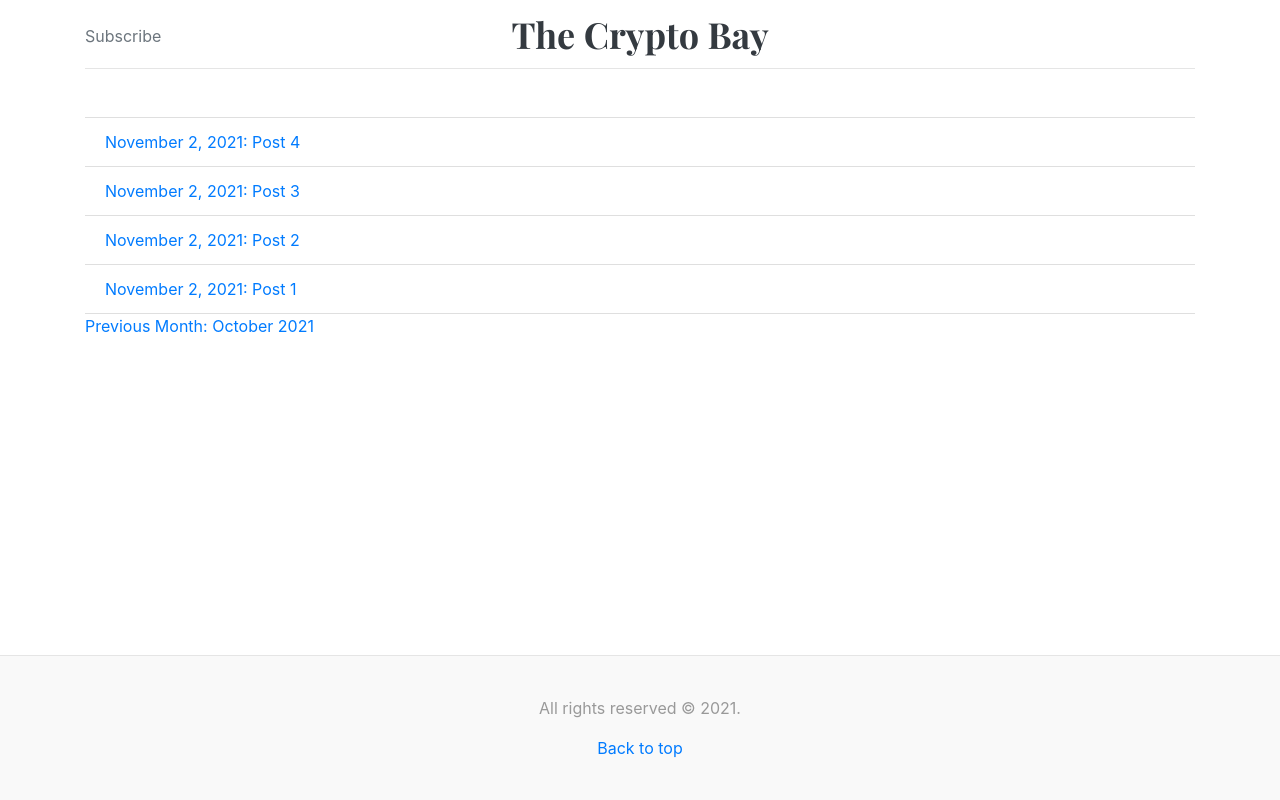
After one commit to vitaliyterziev/sleepy-peak-45718, a Django app: page /2021/11/ in a window 1280 px wide. The commit adds this page. Run offline with Django 3.2, Linux system fonts and the light colour scheme; data comes from the database, SQL or seed files in the repository; both versions use the stored data as it was after the commit; some libraries are stand-ins or nearby versions.

Commit message:
moth archive page

```diff
--- /dev/null
+++ b/blog/static/blog/sticky-footer.css
@@ -0,0 +1,17 @@
+/* Sticky footer styles
+-------------------------------------------------- */
+html {
+    position: relative;
+    min-height: 100%;
+}
+
+body {
+    margin-bottom: 145px; /* Margin bottom by footer height */
+}
+
+.footer {
+    position: absolute;
+    bottom: 0;
+    width: 100%;
+    height: 145px; /* Set the fixed height of the footer here */
+}
--- a/blog/templates/blog/base.html
+++ b/blog/templates/blog/base.html
@@ -17,6 +17,7 @@
     <!-- Custom styles for this template -->
     <link href="https://fonts.googleapis.com/css?family=Playfair+Display:700,900" rel="stylesheet">
     <link href="{% static 'blog/blog.css' %}" rel="stylesheet">
+    <link href="{% static 'blog/sticky-footer.css' %}" rel="stylesheet">
 </head>
 
 <body>
@@ -44,7 +45,7 @@
 
     {% block content %}{% endblock %}
 
-    <footer class="blog-footer">
+    <footer class="blog-footer footer">
         <p>All rights reserved © 2021.</p>
         <p>
             <a href="#">Back to top</a>
--- /dev/null
+++ b/blog/templates/blog/entry_archive_month.html
@@ -0,0 +1,22 @@
+{% extends "blog/base.html" %}
+{% load static %}
+
+{% block content %}
+<div class="container">
+<br><br>
+<ul class="list-group list-group-flush">
+    {% for entry in object_list %}
+        <li class="list-group-item"><a href="{% url 'blog:detail' entry.id %}">{{ entry.pub_date|date:"F j, Y" }}: {{ entry.entry_title }}</a></li>
+    {% endfor %}
+</ul>
+
+<p>
+    {% if previous_month %}
+    <a href="{% url 'blog:archive_month_numeric' previous_month.year previous_month.month %}">Previous Month: {{ previous_month|date:"F Y" }}</a>
+    {% endif %}
+    {% if next_month %}
+    <a href="{% url 'blog:archive_month_numeric' next_month.year next_month.month %}">Next Month: {{ next_month|date:"F Y" }}</a>
+    {% endif %}
+</p>
+</div>
+{% endblock %}
--- a/blog/templates/blog/index.html
+++ b/blog/templates/blog/index.html
@@ -87,8 +87,8 @@
             <div class="p-3">
                 <h4 class="font-italic">Archives</h4>
                 <ol class="list-unstyled mb-0">
-                    <li><a href="#">Oct 2021</a></li>
-                    <li><a href="#">Nov 2021</a></li>
+                    <li><a href="{% url 'blog:archive_month_numeric' 2021 11 %}">Nov 2021</a></li>
+                    <li><a href="{% url 'blog:archive_month_numeric' 2021 10 %}">Oct 2021</a></li>
                 </ol>
             </div>
 
--- a/blog/urls.py
+++ b/blog/urls.py
@@ -6,4 +6,6 @@ urlpatterns = [
     path('', views.IndexView.as_view(), name='index'),
     path('<int:pk>/', views.DetailView.as_view(), name='detail'),
     path('<int:entry_id>/comment', views.comment, name='comment'),
+    path('<int:year>/<int:month>/', views.EntryMonthArchiveView.as_view(
+        month_format='%m'), name="archive_month_numeric"),
 ]
--- a/blog/views.py
+++ b/blog/views.py
@@ -5,6 +5,7 @@ from django.urls import reverse
 from .models import Entry
 from django.utils import timezone
 #from django.db.models.functions import ExtractMonth, ExtractYear
+from django.views.generic.dates import MonthArchiveView
 
 # Create your views here.
 
@@ -22,6 +23,11 @@ class IndexView(generic.ListView):
 class DetailView(generic.DetailView):
     model = Entry
     template_name = 'blog/detail.html'
+
+
+class EntryMonthArchiveView(MonthArchiveView):
+    queryset = Entry.objects.all()
+    date_field = "pub_date"
 
 
 def comment(request, entry_id):
```
Also changed, not shown: db.sqlite3.
